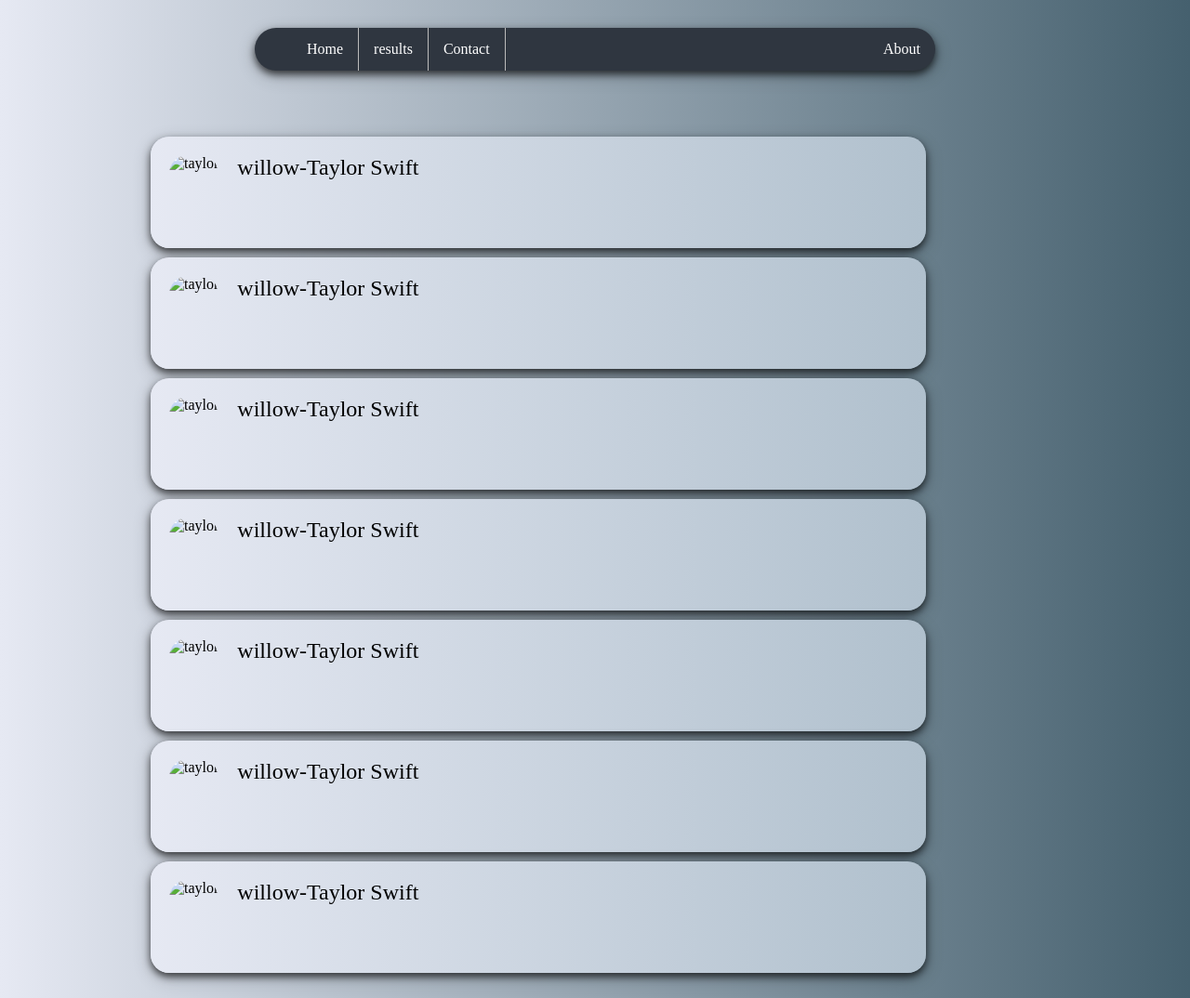
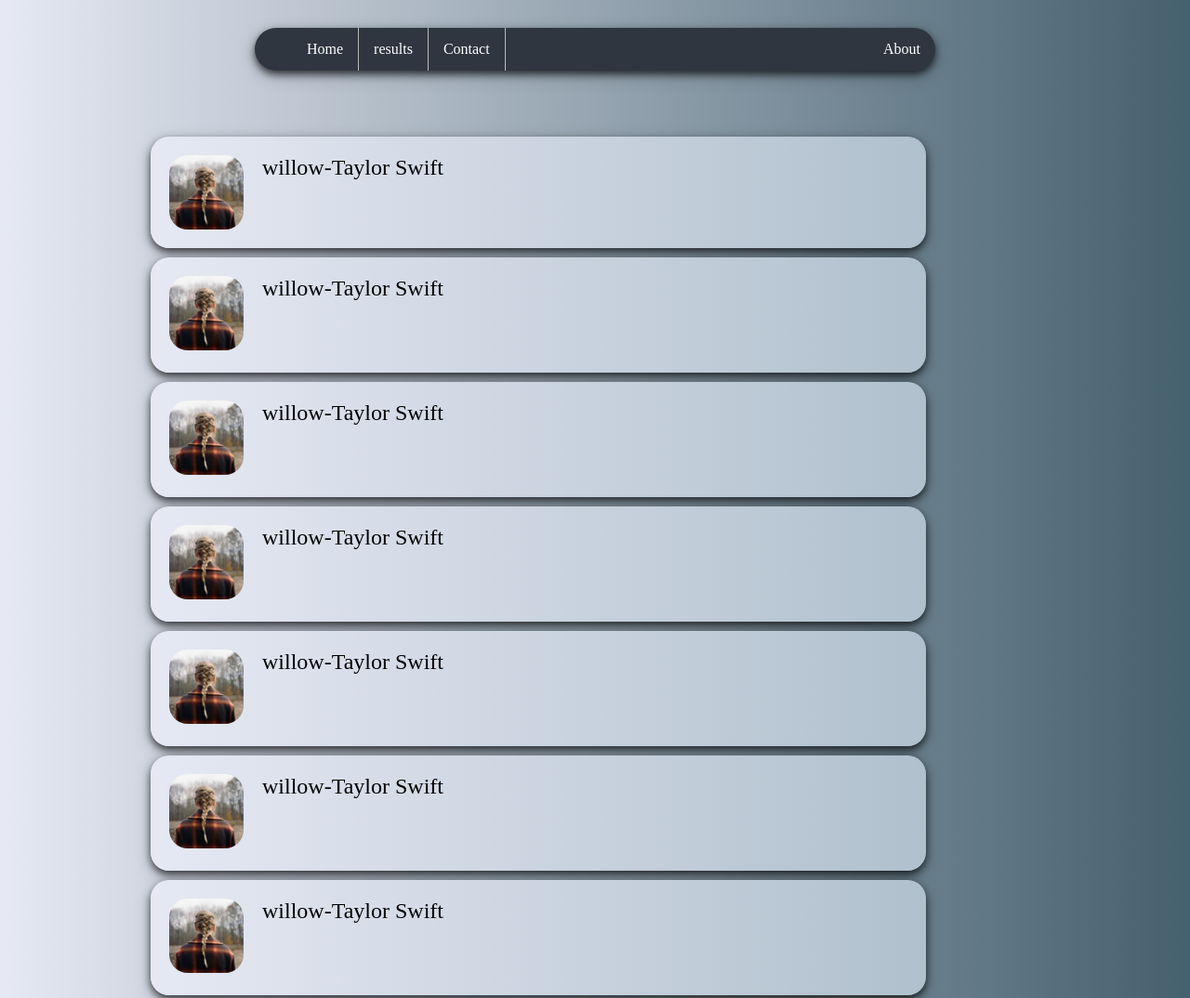
Before and after one commit to OsamaRaed/ECOM5410_Task_02, a plain HTML site: page results.html in a window 1280 px wide. Shown: the top 1074 px of the page at 93% size. Drawn offline with Linux system fonts and the light colour scheme; the site is published under a folder, as on GitHub Pages, so addresses that start at the root find nothing.

Commit message:
dots to paths

```diff
--- a/results.html
+++ b/results.html
@@ -21,7 +21,7 @@
           <div style="display: flex">
             <img
               class="small-img"
-              src="/images/taylor-swift-evermomre.jpg"
+              src="./images/taylor-swift-evermomre.jpg"
               alt="taylor"
             />
             <div class="test">willow-Taylor Swift</div>
@@ -31,7 +31,7 @@
           <div style="display: inline-flex">
             <img
               class="small-img"
-              src="/images/taylor-swift-evermomre.jpg"
+              src="./images/taylor-swift-evermomre.jpg"
               alt="taylor"
             />
             <div class="test">willow-Taylor Swift</div>
@@ -41,7 +41,7 @@
           <div style="display: inline-flex">
             <img
               class="small-img"
-              src="/images/taylor-swift-evermomre.jpg"
+              src="./images/taylor-swift-evermomre.jpg"
               alt="taylor"
             />
             <div class="test">willow-Taylor Swift</div>
@@ -51,7 +51,7 @@
           <div style="display: inline-flex">
             <img
               class="small-img"
-              src="/images/taylor-swift-evermomre.jpg"
+              src="./images/taylor-swift-evermomre.jpg"
               alt="taylor"
             />
             <div class="test">willow-Taylor Swift</div>
@@ -61,7 +61,7 @@
           <div style="display: inline-flex">
             <img
               class="small-img"
-              src="/images/taylor-swift-evermomre.jpg"
+              src="./images/taylor-swift-evermomre.jpg"
               alt="taylor"
             />
             <div class="test">willow-Taylor Swift</div>
@@ -71,7 +71,7 @@
           <div style="display: inline-flex">
             <img
               class="small-img"
-              src="/images/taylor-swift-evermomre.jpg"
+              src="./images/taylor-swift-evermomre.jpg"
               alt="taylor"
             />
             <div class="test">willow-Taylor Swift</div>
@@ -81,7 +81,7 @@
           <div style="display: inline-flex">
             <img
               class="small-img"
-              src="/images/taylor-swift-evermomre.jpg"
+              src="./images/taylor-swift-evermomre.jpg"
               alt="taylor"
             />
             <div class="test">willow-Taylor Swift</div>
```
